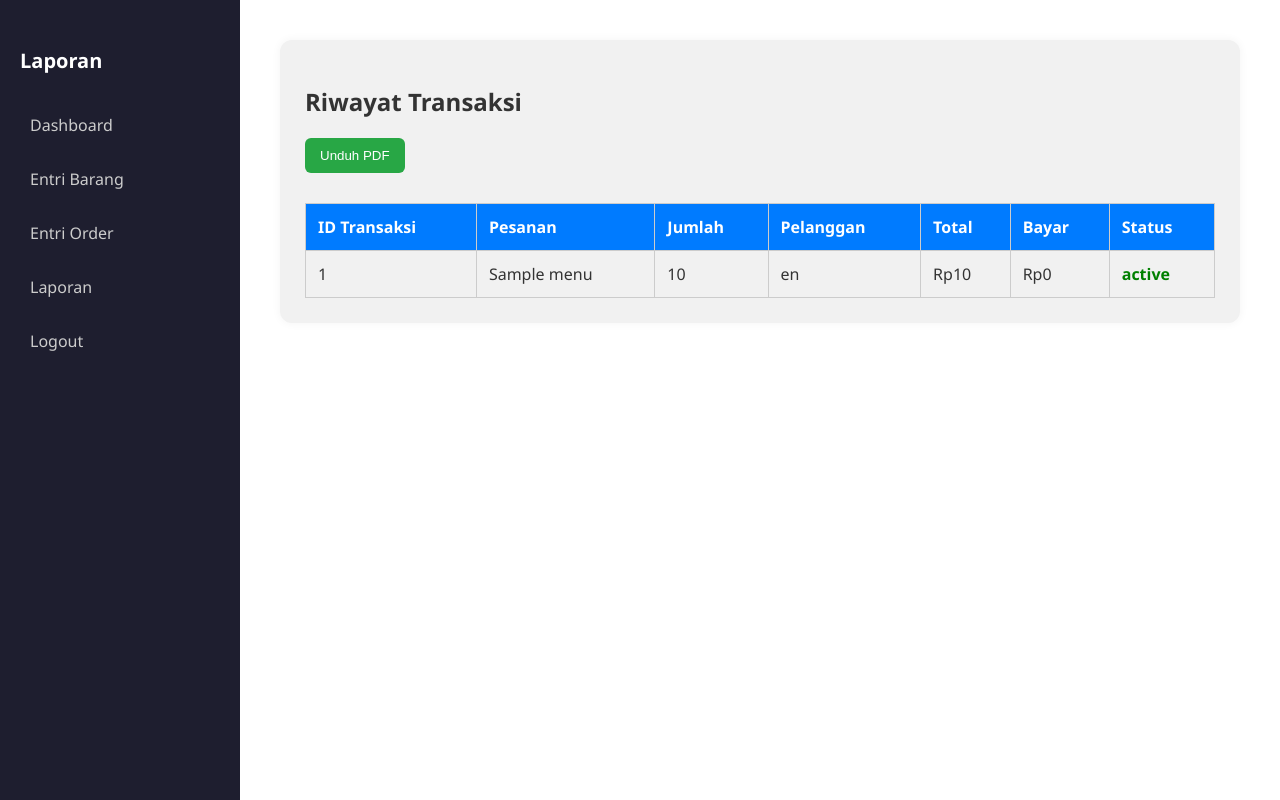
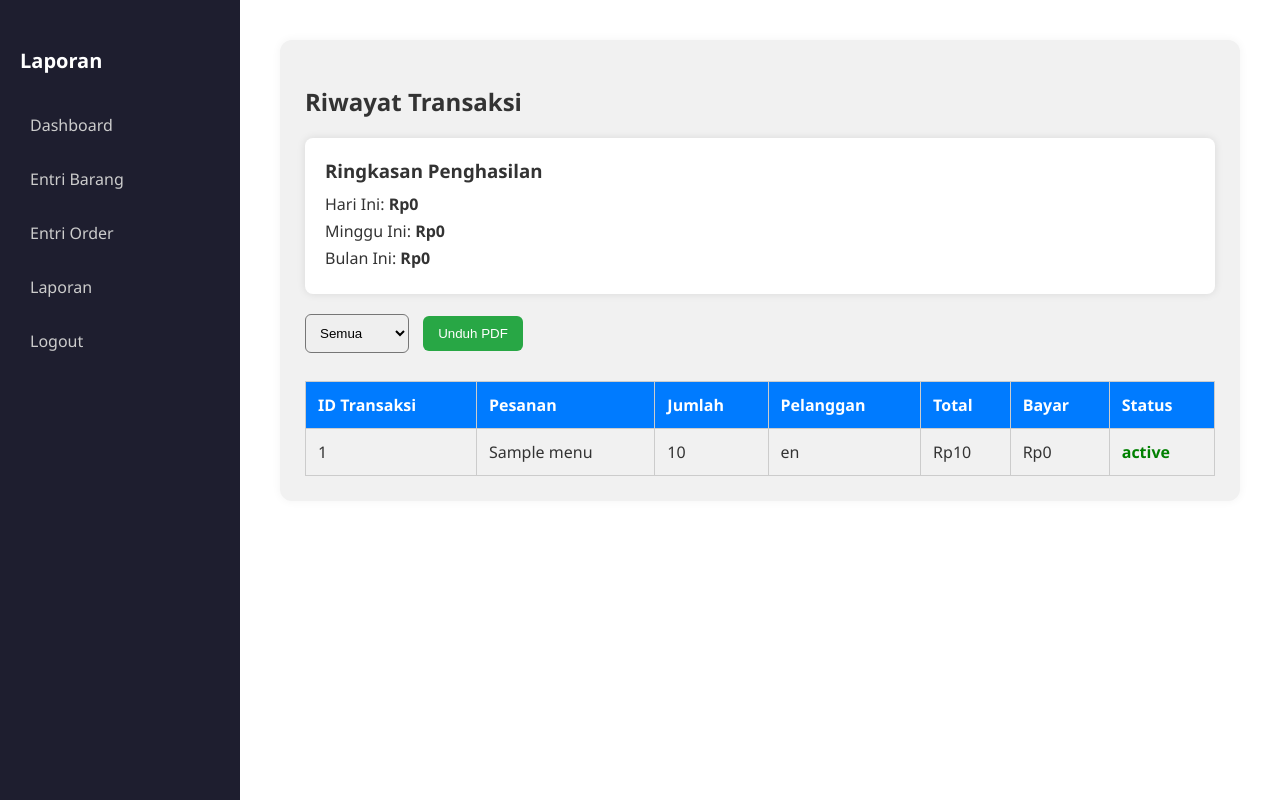
Before and after one commit to arsenioyoga/restorannio, a PHP site: page /laporan.php in a window 1280 px wide. Run offline with PHP 8.4, Linux system fonts and the light colour scheme; the visitor is signed in with stand-in values (Sample User, id 1); tables that the repository leaves empty or names only in its code hold one stand-in row (values such as "Sample post").

Commit message:
Add files via upload

```diff
--- a/restorannio/laporan.php
+++ b/restorannio/laporan.php
@@ -7,6 +7,7 @@ if (!isset($_SESSION['role']) || !in_array($_SESSION['role'], ['waiter', 'kasir'
     exit;
 }
 
+// Query semua transaksi
 $transaksi = mysqli_query($conn, "SELECT
     t.idtransaksi,
     t.total,
@@ -22,8 +23,26 @@ $transaksi = mysqli_query($conn, "SELECT
     JOIN pelanggan pl ON p.idpelanggan = pl.idpelanggan
     ORDER BY t.idtransaksi DESC
 ");
+
+// Hitung Penghasilan Hari Ini
+$hari_ini = date('Y-m-d');
+$query_hari_ini = mysqli_query($conn, "SELECT SUM(total) AS total_hari FROM transaksi WHERE DATE(created_at) = '$hari_ini'");
+$data_hari = mysqli_fetch_assoc($query_hari_ini);
+$total_hari = $data_hari['total_hari'] ?? 0;
+
+// Hitung Penghasilan Minggu Ini
+$monday = date('Y-m-d', strtotime('monday this week'));
+$sunday = date('Y-m-d', strtotime('sunday this week'));
+$query_minggu = mysqli_query($conn, "SELECT SUM(total) AS total_minggu FROM transaksi WHERE DATE(created_at) BETWEEN '$monday' AND '$sunday'");
+$data_minggu = mysqli_fetch_assoc($query_minggu);
+$total_minggu = $data_minggu['total_minggu'] ?? 0;
+
+// Hitung Penghasilan Bulan Ini
+$bulan_ini = date('Y-m');
+$query_bulan = mysqli_query($conn, "SELECT SUM(total) AS total_bulan FROM transaksi WHERE DATE_FORMAT(created_at, '%Y-%m') = '$bulan_ini'");
+$data_bulan = mysqli_fetch_assoc($query_bulan);
+$total_bulan = $data_bulan['total_bulan'] ?? 0;
 ?>
-
 <!DOCTYPE html>
 <html>
 <head>
@@ -112,6 +131,23 @@ $transaksi = mysqli_query($conn, "SELECT
             font-weight: bold;
             color: green;
         }
+
+        .income-summary {
+            margin-bottom: 20px;
+            background-color: #fff;
+            padding: 20px;
+            border-radius: 8px;
+            box-shadow: 0 0 8px rgba(0,0,0,0.1);
+        }
+
+        .income-summary h3 {
+            margin: 0 0 10px 0;
+        }
+
+        .income-summary p {
+            margin: 5px 0;
+            font-size: 16px;
+        }
     </style>
 </head>
 <body>
@@ -136,9 +172,23 @@ $transaksi = mysqli_query($conn, "SELECT
     <div class="card">
         <h2>Riwayat Transaksi</h2>
 
+        <div class="income-summary">
+            <h3>Ringkasan Penghasilan</h3>
+            <p>Hari Ini: <strong>Rp<?= number_format($total_hari) ?></strong></p>
+            <p>Minggu Ini: <strong>Rp<?= number_format($total_minggu) ?></strong></p>
+            <p>Bulan Ini: <strong>Rp<?= number_format($total_bulan) ?></strong></p>
+        </div>
+
         <form action="export_pdf.php" method="post">
+            <select name="filter" style="padding:10px; margin-right:10px; border-radius:6px;">
+                <option value="semua">Semua</option>
+                <option value="hariini">Hari Ini</option>
+                <option value="mingguini">Minggu Ini</option>
+                <option value="bulanini">Bulan Ini</option>
+            </select>
             <button type="submit" class="pdf-button">Unduh PDF</button>
         </form>
+
 
         <table>
             <tr>
```
Also changed, not shown: restorannio/export_pdf.php (+63 -52 lines).
